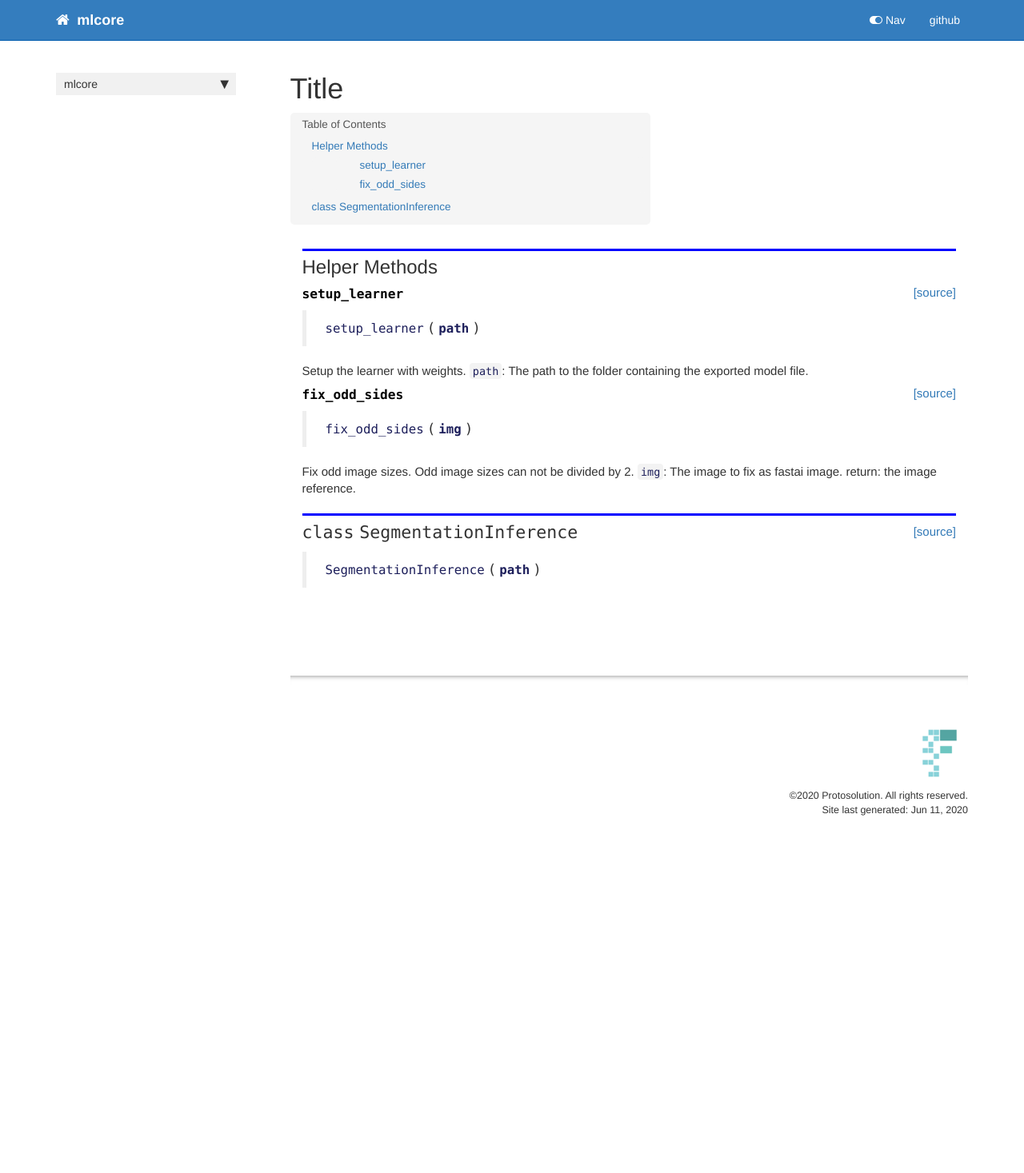
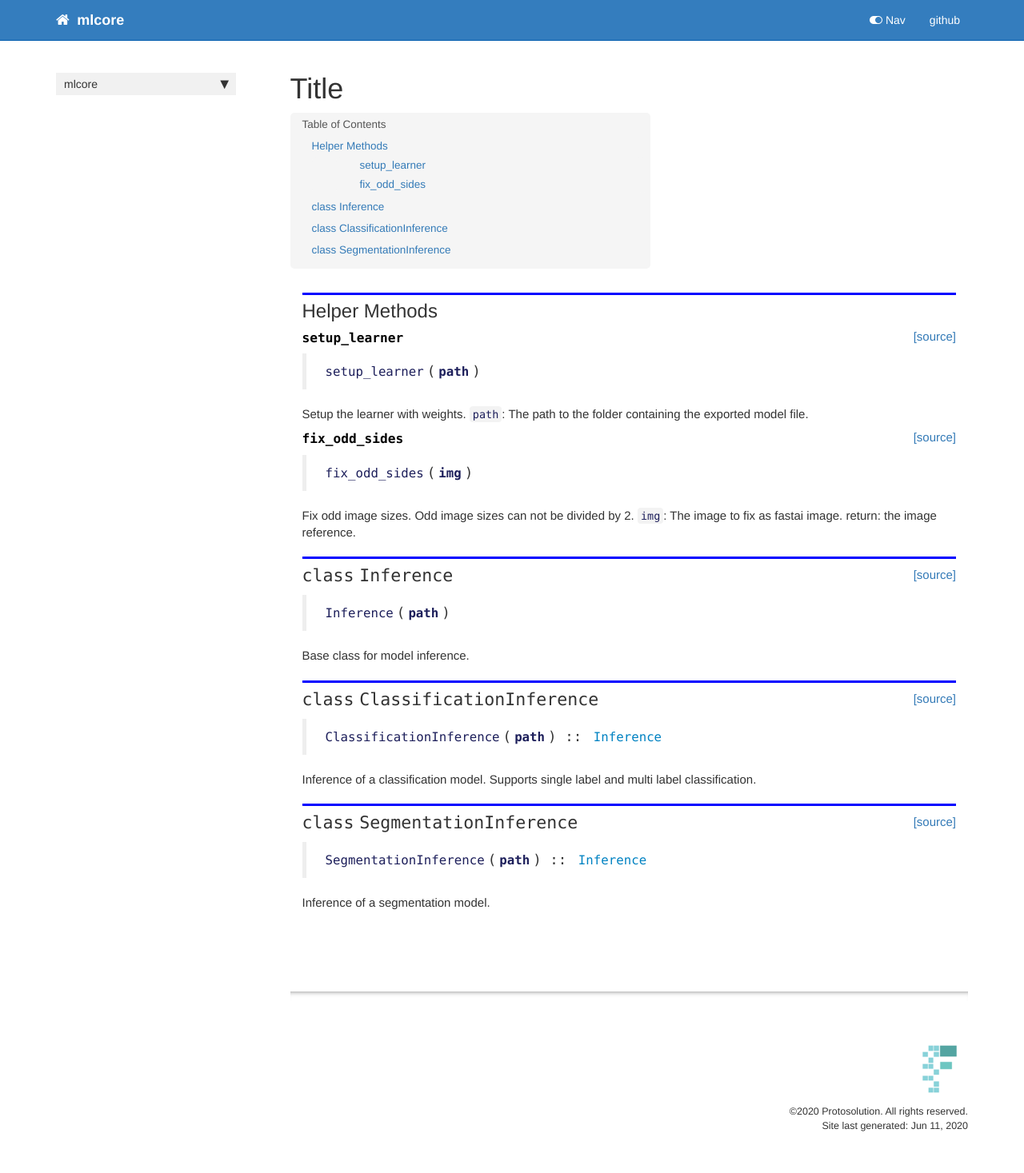
Before and after one commit to AI-Force/aiforce, a Jekyll site: the page built from docs/image-inference.html, in a window 1280 px wide. Shown: the whole page at 80% size. Built offline with Jekyll 4.4.1, drawn with Linux system fonts in a browser that asks for light colours; nearby versions of some CDN libraries; comment, search, counter and statistics services are not loaded; before the commit the page ends 1073 px from its top, so only the background shows below that.

Commit message:
added classification inference

```diff
--- a/docs/image-inference.html
+++ b/docs/image-inference.html
@@ -126,8 +126,9 @@ return: the image reference.</p>
 
 
 <div class="output_markdown rendered_html output_subarea ">
-<h2 id="SegmentationInference" class="doc_header"><code>class</code> <code>SegmentationInference</code><a href="https://github.com/ai-force/ML-Core/tree/master/mlcore/image/inference.py#L55" class="source_link" style="float:right">[source]</a></h2><blockquote><p><code>SegmentationInference</code>(<strong><code>path</code></strong>)</p>
+<h2 id="Inference" class="doc_header"><code>class</code> <code>Inference</code><a href="https://github.com/ai-force/ML-Core/tree/master/mlcore/image/inference.py#L55" class="source_link" style="float:right">[source]</a></h2><blockquote><p><code>Inference</code>(<strong><code>path</code></strong>)</p>
 </blockquote>
+<p>Base class for model inference.</p>
 
 </div>
 
@@ -139,4 +140,76 @@ return: the image reference.</p>
 </div>
     {% endraw %}
 
+    {% raw %}
+
+<div class="cell border-box-sizing code_cell rendered">
+
 </div>
+    {% endraw %}
+
+    {% raw %}
+
+<div class="cell border-box-sizing code_cell rendered">
+
+<div class="output_wrapper">
+<div class="output">
+
+<div class="output_area">
+
+
+<div class="output_markdown rendered_html output_subarea ">
+<h2 id="ClassificationInference" class="doc_header"><code>class</code> <code>ClassificationInference</code><a href="https://github.com/ai-force/ML-Core/tree/master/mlcore/image/inference.py#L90" class="source_link" style="float:right">[source]</a></h2><blockquote><p><code>ClassificationInference</code>(<strong><code>path</code></strong>) :: <a href="/ML-Core-Docs/image-inference#Inference"><code>Inference</code></a></p>
+</blockquote>
+<p>Inference of a classification model.
+Supports single label and multi label classification.</p>
+
+</div>
+
+</div>
+
+</div>
+</div>
+
+</div>
+    {% endraw %}
+
+    {% raw %}
+
+<div class="cell border-box-sizing code_cell rendered">
+
+</div>
+    {% endraw %}
+
+    {% raw %}
+
+<div class="cell border-box-sizing code_cell rendered">
+
+<div class="output_wrapper">
+<div class="output">
+
+<div class="output_area">
+
+
+<div class="output_markdown rendered_html output_subarea ">
+<h2 id="SegmentationInference" class="doc_header"><code>class</code> <code>SegmentationInference</code><a href="https://github.com/ai-force/ML-Core/tree/master/mlcore/image/inference.py#L110" class="source_link" style="float:right">[source]</a></h2><blockquote><p><code>SegmentationInference</code>(<strong><code>path</code></strong>) :: <a href="/ML-Core-Docs/image-inference#Inference"><code>Inference</code></a></p>
+</blockquote>
+<p>Inference of a segmentation model.</p>
+
+</div>
+
+</div>
+
+</div>
+</div>
+
+</div>
+    {% endraw %}
+
+    {% raw %}
+
+<div class="cell border-box-sizing code_cell rendered">
+
+</div>
+    {% endraw %}
+
+</div>
--- a/mlcore/__init__.py
+++ b/mlcore/__init__.py
@@ -1 +1 @@
-__version__ = "0.0.5"
+__version__ = "0.0.6"
--- a/mlcore/_nbdev.py
+++ b/mlcore/_nbdev.py
@@ -42,6 +42,8 @@ index = {"CATEGORY_LABEL_KEY": "dataset.ipynb",
          "convert_to_base64": "image-image_tools.ipynb",
          "setup_learner": "image-inference.ipynb",
          "fix_odd_sides": "image-inference.ipynb",
+         "Inference": "image-inference.ipynb",
+         "ClassificationInference": "image-inference.ipynb",
          "SegmentationInference": "image-inference.ipynb",
          "BUF_SIZE": "tools-check_double_images.ipynb",
          "FILE_FILTER": "tools-check_double_images.ipynb",
```
Also changed, not shown: 3 other files.
